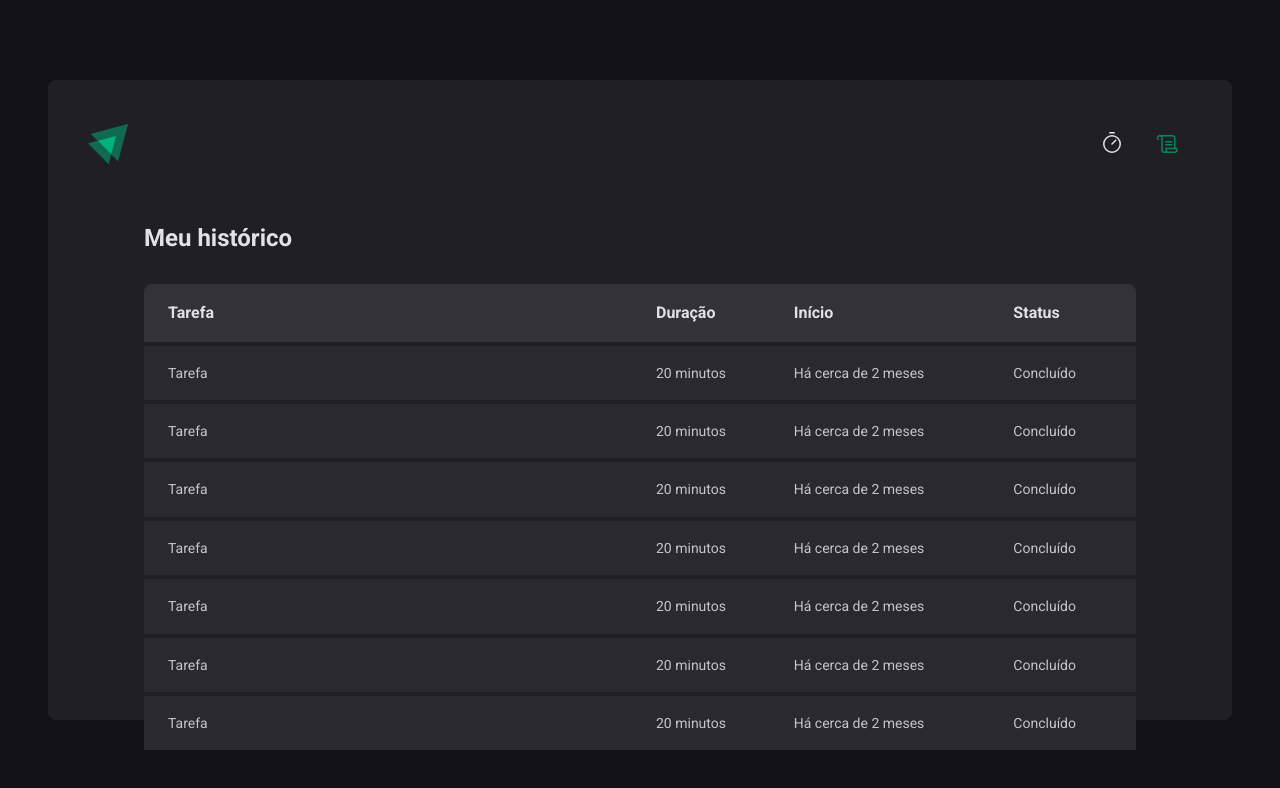
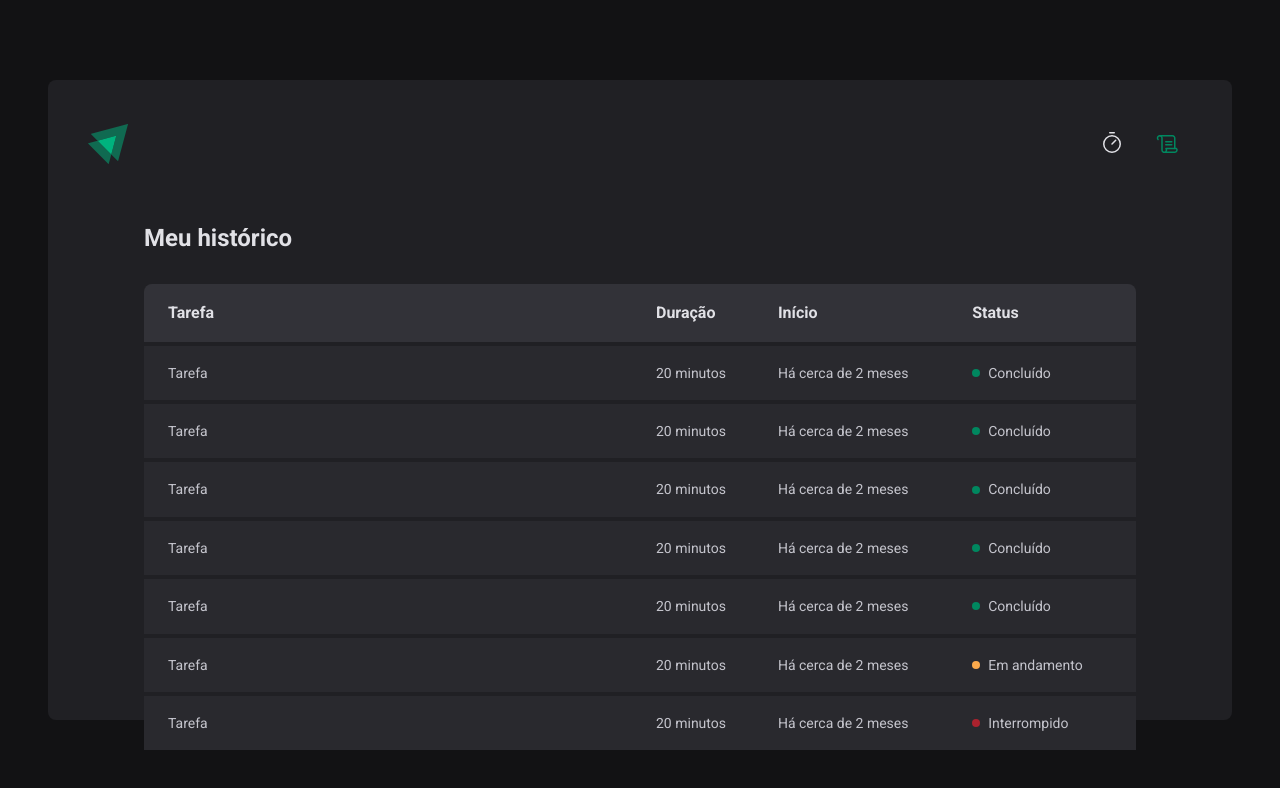
Before and after one commit to marcusviniciusmo/Ignite_Rocketseat_React_Project02, a React (Vite) app in the folder frontend/: page /history in a window 1280 px wide. Shown: the top 788 px of the page. Built offline with nearby package versions, Linux system fonts and the light colour scheme.

Commit message:
Componente: Status

```diff
--- a/frontend/src/pages/History/index.tsx
+++ b/frontend/src/pages/History/index.tsx
@@ -1,4 +1,4 @@
-import { HistoryContainer, HistoryList } from './styles';
+import { HistoryContainer, HistoryList, Status } from './styles';
 
 export function History() {
   return (
@@ -20,43 +20,57 @@
               <td>Tarefa</td>
               <td>20 minutos</td>
               <td>Há cerca de 2 meses</td>
-              <td>Concluído</td>
+              <td>
+                <Status statusColor="green">Concluído</Status>
+              </td>
             </tr>
             <tr>
               <td>Tarefa</td>
               <td>20 minutos</td>
               <td>Há cerca de 2 meses</td>
-              <td>Concluído</td>
+              <td>
+                <Status statusColor="green">Concluído</Status>
+              </td>
             </tr>
             <tr>
               <td>Tarefa</td>
               <td>20 minutos</td>
               <td>Há cerca de 2 meses</td>
-              <td>Concluído</td>
+              <td>
+                <Status statusColor="green">Concluído</Status>
+              </td>
             </tr>
             <tr>
               <td>Tarefa</td>
               <td>20 minutos</td>
               <td>Há cerca de 2 meses</td>
-              <td>Concluído</td>
+              <td>
+                <Status statusColor="green">Concluído</Status>
+              </td>
             </tr>
             <tr>
               <td>Tarefa</td>
               <td>20 minutos</td>
               <td>Há cerca de 2 meses</td>
-              <td>Concluído</td>
+              <td>
+                <Status statusColor="green">Concluído</Status>
+              </td>
             </tr>
             <tr>
               <td>Tarefa</td>
               <td>20 minutos</td>
               <td>Há cerca de 2 meses</td>
-              <td>Concluído</td>
+              <td>
+                <Status statusColor="yellow">Em andamento</Status>
+              </td>
             </tr>
             <tr>
               <td>Tarefa</td>
               <td>20 minutos</td>
               <td>Há cerca de 2 meses</td>
-              <td>Concluído</td>
+              <td>
+                <Status statusColor="red">Interrompido</Status>
+              </td>
             </tr>
           </tbody>
         </table>
--- a/frontend/src/pages/History/styles.ts
+++ b/frontend/src/pages/History/styles.ts
@@ -59,3 +59,27 @@
     }
   }
 `;
+
+const STATUS_COLOR = {
+  yellow: 'yellow-500',
+  green: 'green-500',
+  red: 'red-500',
+} as const;
+
+interface StatusProps {
+  statusColor: keyof typeof STATUS_COLOR;
+}
+
+export const Status = styled.span<StatusProps>`
+  display: flex;
+  align-items: center;
+  gap: 0.5rem;
+
+  &::before {
+    content: '';
+    width: 0.5rem;
+    height: 0.5rem;
+    border-radius: 50%;
+    background: ${(props) => props.theme[STATUS_COLOR[props.statusColor]]};
+  }
+`;
```
